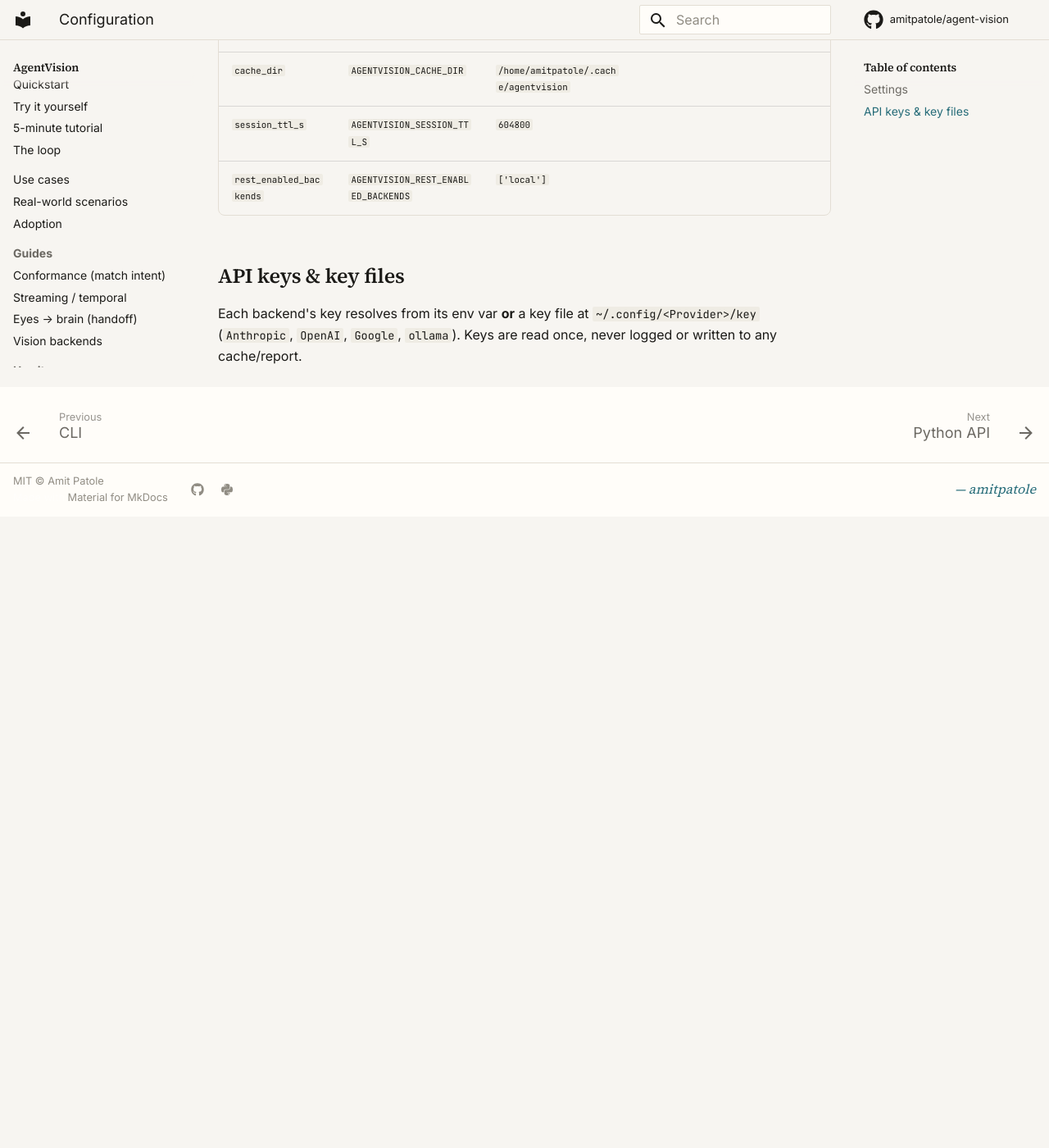
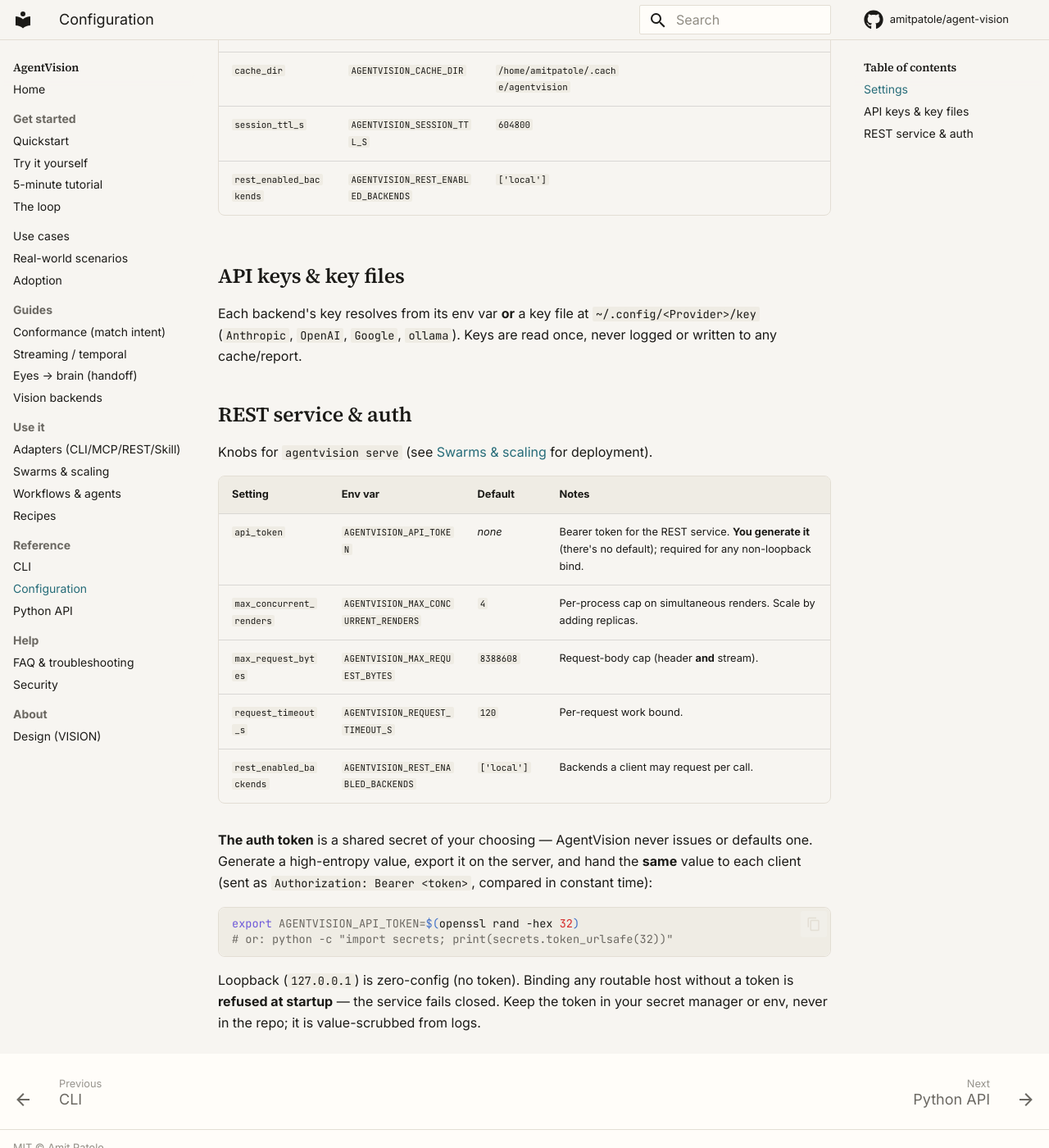
Before and after one commit to amitpatole/agent-vision, an MkDocs documentation site: the page built from docs/configuration.md, in a window 1280 px wide and 1400 px high, scrolled down 2282 px. Shown: the whole window at 82% size. Built offline with MkDocs 1.6.1 and Material for MkDocs 9.7.7, drawn with Linux system fonts in a browser that asks for light colours; comment, search, counter and statistics services are not loaded; before the commit the page ends 2912 px from its top, so only the background shows below that.

Commit message:
docs: explain the REST auth token (generate/export) — it was referenced but never defined
The serve snippets used `$TOKEN` with no explanation of what it is or how to get one.
Make clear it's a secret YOU generate (no default; required only for non-loopback binds):

- scaling.md / examples.md: add an `openssl rand -hex 32` generate+export step before serve,
  and the constant-time bearer-token client usage.
- cli.md `serve`: fill the empty option descriptions and add the token requirement + how-to.
- configuration.md: new "REST service & auth" section documenting api_token (+ the service
  concurrency/limit knobs the table omitted), with generation and fail-closed behavior.
- Fix a broken cross-reference (examples.md → scaling.md anchor; the caveat is an admonition
  with no anchor, now points to a real heading). mkdocs build --strict green.

Co-Authored-By: Claude Opus 4.8 <noreply@anthropic.com>

````diff
--- a/docs/configuration.md
+++ b/docs/configuration.md
@@ -47,3 +47,28 @@ settings = load_settings(vision_backend='anthropic', settle_ms=800)
 ## API keys & key files
 
 Each backend's key resolves from its env var **or** a key file at `~/.config/<Provider>/key` (`Anthropic`, `OpenAI`, `Google`, `ollama`). Keys are read once, never logged or written to any cache/report.
+
+## REST service & auth
+
+Knobs for `agentvision serve` (see [Swarms & scaling](scaling.md) for deployment).
+
+| Setting | Env var | Default | Notes |
+|---|---|---|---|
+| `api_token` | `AGENTVISION_API_TOKEN` | _none_ | Bearer token for the REST service. **You generate it** (there's no default); required for any non-loopback bind. |
+| `max_concurrent_renders` | `AGENTVISION_MAX_CONCURRENT_RENDERS` | `4` | Per-process cap on simultaneous renders. Scale by adding replicas. |
+| `max_request_bytes` | `AGENTVISION_MAX_REQUEST_BYTES` | `8388608` | Request-body cap (header **and** stream). |
+| `request_timeout_s` | `AGENTVISION_REQUEST_TIMEOUT_S` | `120` | Per-request work bound. |
+| `rest_enabled_backends` | `AGENTVISION_REST_ENABLED_BACKENDS` | `['local']` | Backends a client may request per call. |
+
+**The auth token** is a shared secret of your choosing — AgentVision never issues or defaults
+one. Generate a high-entropy value, export it on the server, and hand the **same** value to each
+client (sent as `Authorization: Bearer <token>`, compared in constant time):
+
+```bash
+export AGENTVISION_API_TOKEN=$(openssl rand -hex 32)
+# or: python -c "import secrets; print(secrets.token_urlsafe(32))"
+```
+
+Loopback (`127.0.0.1`) is zero-config (no token). Binding any routable host without a token is
+**refused at startup** — the service fails closed. Keep the token in your secret manager or env,
+never in the repo; it is value-scrubbed from logs.
````
Also changed, not shown: docs/cli.md (+15 -2 lines), docs/examples.md (+5 -3 lines), docs/scaling.md (+13 -1 lines).
